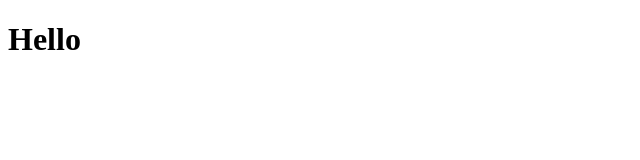
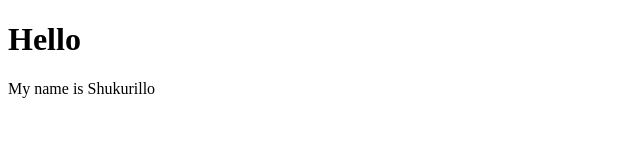
Before and after one commit to shukurill0/qwerty10, a plain HTML site: page index.html in a window 1280 px wide. Shown: the whole page, without its empty margins (0-640 px from the left). Drawn offline with Linux system fonts and the light colour scheme.

Commit message:
Update index.html

```diff
--- a/index.html
+++ b/index.html
@@ -9,6 +9,7 @@
 
 <body>
     <h1>Hello</h1>
+    <p>My name is Shukurillo</p>
 </body>
 
 </html>
```
